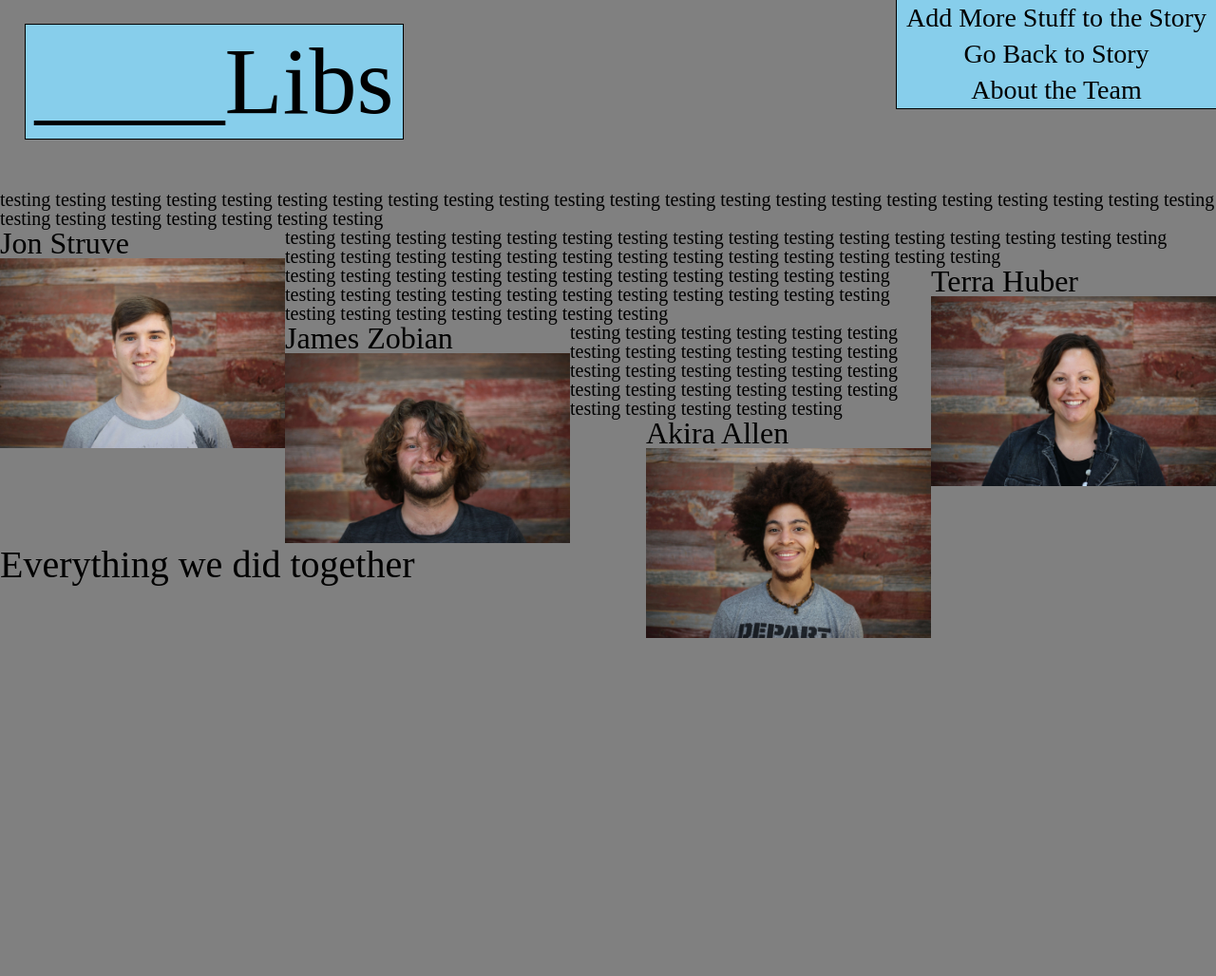
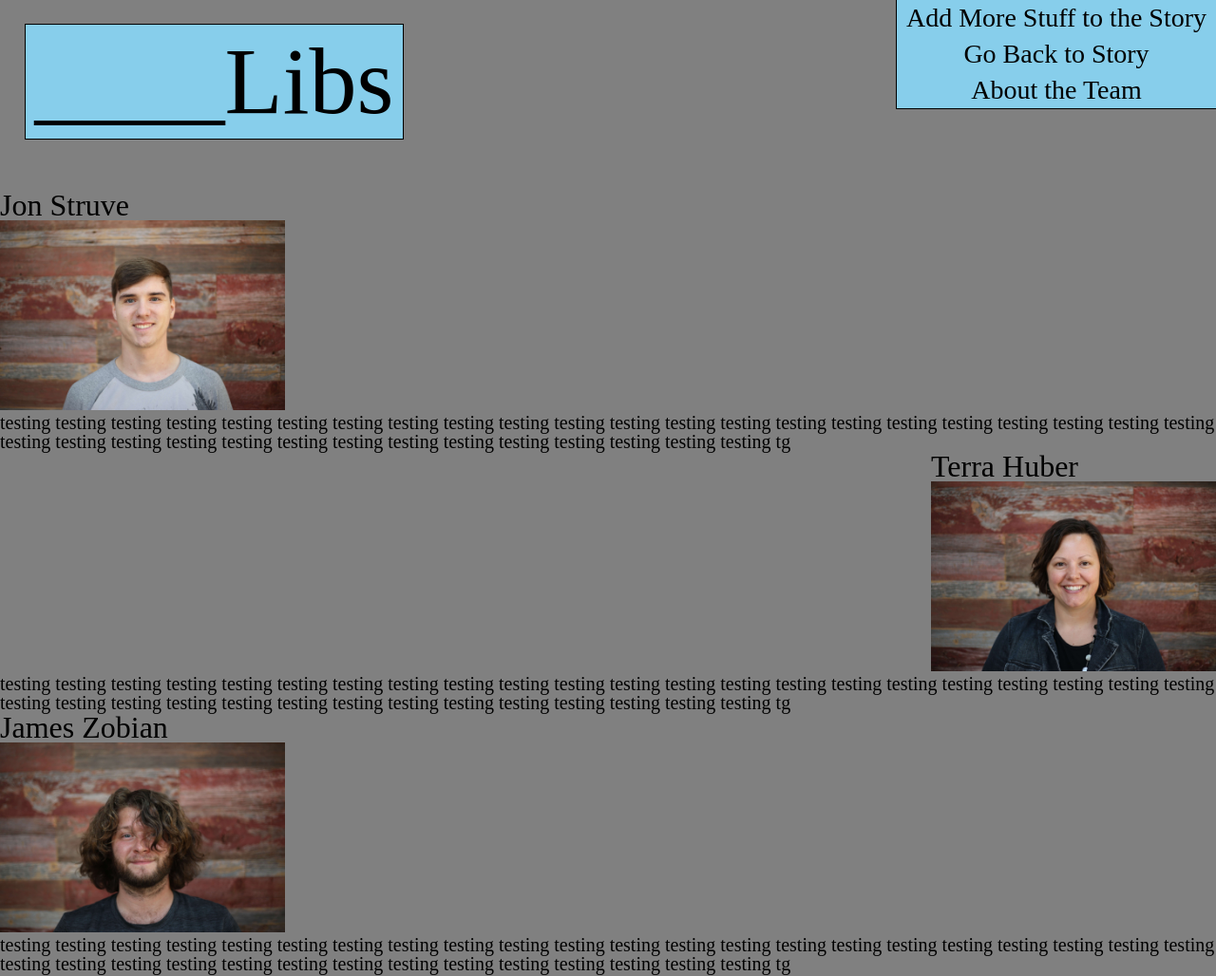
Before and after one commit to OCDAmmo3/madlibs, a plain HTML site: page about.html in a window 1280 px wide. Shown: the top 1028 px of the page at 95% size. Before the commit the page ends 800 px from the top, so only its background shows below. Drawn offline with Linux system fonts and the light colour scheme.

Commit message:
Floated images left and right for about page

```diff
--- a/about.html
+++ b/about.html
@@ -20,37 +20,37 @@
             </nav>
         </div>
         <section id="abouts">
-            <div id="aboutJon">
-                <p>testing testing testing testing testing testing testing testing testing testing testing testing testing testing testing testing testing testing testing testing testing testing testing testing testing testing testing testing testing</p>
                 <div id="infoJon">
                     <h3>Jon Struve</h3>
                     <img src="images/jon.jpg">
                 </div>
-            </div>
-            <div id="aboutTerra">
-                    <p>testing testing testing testing testing testing testing testing testing testing testing testing testing testing testing testing testing testing testing testing testing testing testing testing testing testing testing testing testing</p>
+                <div id="paraJon">
+                    <p>testing testing testing testing testing testing testing testing testing testing testing testing testing testing testing testing testing testing testing testing testing testing testing testing testing testing testing testing testing testing testing testing testing testing testing testing tg</p>
+                </div>
                 <div id="infoTerra">
                     <h3>Terra Huber</h3>
                     <img src="images/terra.jpg">
                 </div>
-            </div>
-            <div id="aboutJames">
-                <p>testing testing testing testing testing testing testing testing testing testing testing testing testing testing testing testing testing testing testing testing testing testing testing testing testing testing testing testing testing</p>
+                <div id="paraTerra">
+                    <p>testing testing testing testing testing testing testing testing testing testing testing testing testing testing testing testing testing testing testing testing testing testing testing testing testing testing testing testing testing testing testing testing testing testing testing testing tg</p>
+                </div>
                 <div id="infoJames">
                     <h3>James Zobian</h3>
                     <img src="images/james.jpg">
                 </div>
-            </div>
-            <div id="aboutAkira">
-                <p>testing testing testing testing testing testing testing testing testing testing testing testing testing testing testing testing testing testing testing testing testing testing testing testing testing testing testing testing testing</p>
+                <div id="paraJames">
+                    <p>testing testing testing testing testing testing testing testing testing testing testing testing testing testing testing testing testing testing testing testing testing testing testing testing testing testing testing testing testing testing testing testing testing testing testing testing tg</p>
+                </div>
                 <div id="infoAkira">
                     <h3>Akira Allen</h3>
                     <img src="images/akira.jpg">
                 </div>
+                <div id="paraAkira">
+                    <p>testing testing testing testing testing testing testing testing testing testing testing testing testing testing testing testing testing testing testing testing testing testing testing testing testing testing testing testing testing testing testing testing testing testing testing testing tg</p>
+                </div>
             </div>
         </section>
         <section id="projectColab">
-            <h2>Everything we did together</h2>
         </section>
     </body>
 </html>
--- a/css/style.css
+++ b/css/style.css
@@ -125,39 +125,17 @@ img {
     margin-top:200px;
 }
 
-#aboutJon {
+#aboutJon, #aboutTerra, #aboutJames, #aboutAkira {
+    display:block;
     box-sizing:border-box;
     width:100%;
 }
 
-#infoJon {
+#infoJon, #paraJon, #infoJames, #paraJames {
     float:left;
 }
 
-#aboutTerra {
-    box-sizing:border-box;
-    width:100%;
-}
-
-#infoTerra {
-    float:right;
-}
-
-#aboutJames {
-    box-sizing:border-box;
-    width:100%;
-}
-
-#infoJames {
-    float:left;
-}
-
-#aboutAkira {
-    box-sizing:border-box;
-    width:100%;
-}
-
-#infoAkira {
+#infoTerra, #paraTerra, #infoAkira, #paraAkira {
     float:right;
 }
 
```
